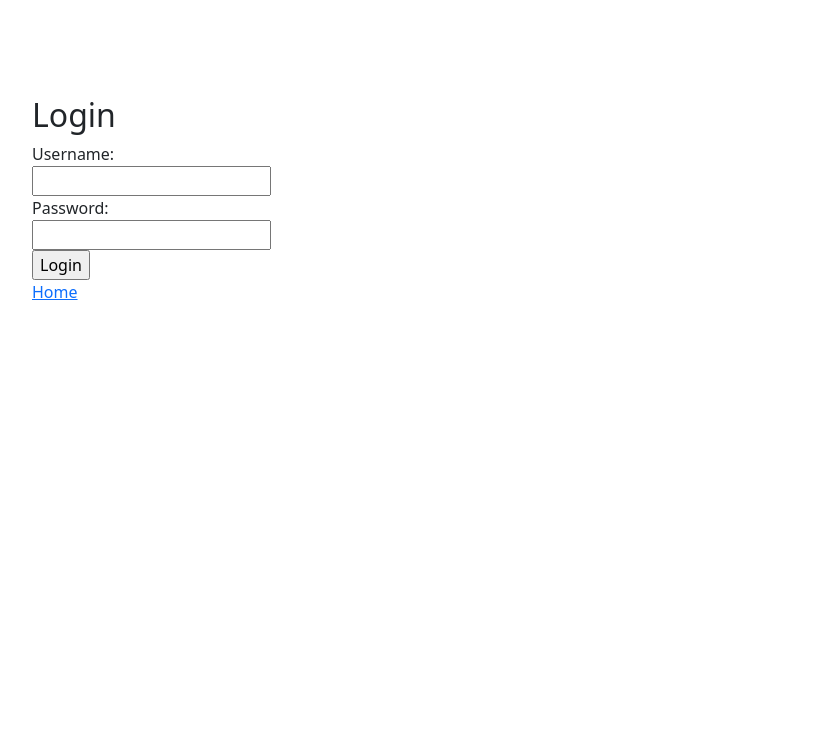
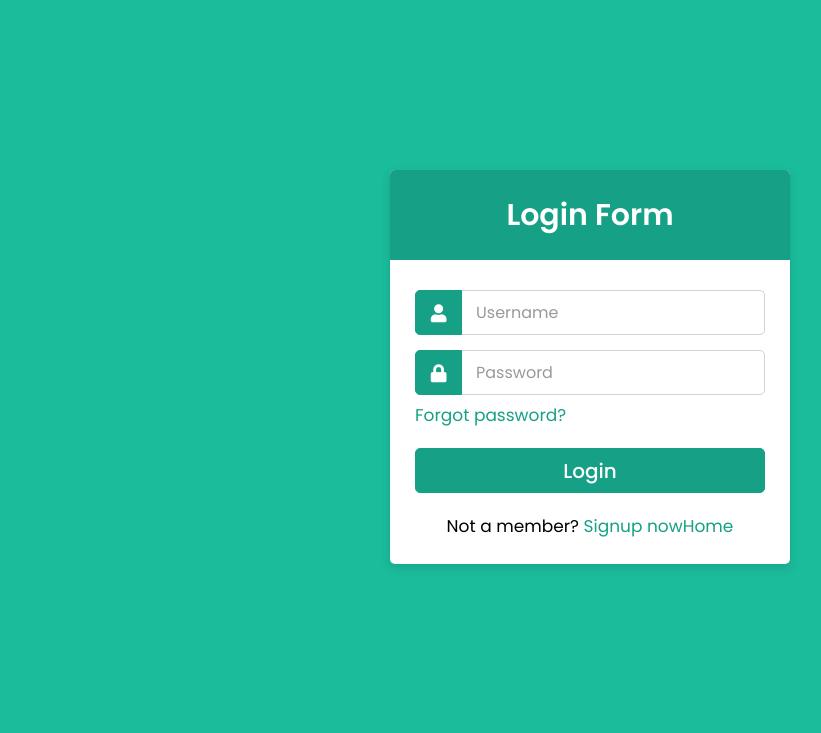
Before and after one commit to MohamedBarhmate/pro_-Barhmate_mohammed, a PHP site: page /registration/public/login.php in a window 1280 px wide. Shown: the top 733 px of the page, without its empty margins (50-871 px from the left). Run offline with PHP 8.4, Linux system fonts and the light colour scheme.

Commit message:
Update Login

```diff
--- a/registration/public/login.php
+++ b/registration/public/login.php
@@ -1,35 +1,142 @@
+<!DOCTYPE html>
+<html lang="en" dir="ltr">
+  <head>
+    <meta charset="utf-8">
+    <meta name="viewport" content="width=device-width, initial-scale=1.0">
+     <title>Login Form Iherb</title>
+    <link rel="stylesheet" href="">
+    <style>
+        @import url('https://fonts.googleapis.com/css2?family=Poppins:wght@200;300;400;500;600;700&display=swap');
+*{
+  margin: 0;
+  padding: 0;
+  box-sizing: border-box;
+  font-family: 'Poppins',sans-serif;
+}
+body{
+  background: #1abc9c;
+  overflow: hidden;
+}
+::selection{
+  background: rgba(26,188,156,0.3);
+}
+.container{
+  max-width: 440px;
+  padding: 0 20px;
+  margin: 170px auto;
+}
+.wrapper{
+  width: 100%;
+  background: #fff;
+  border-radius: 5px;
+  box-shadow: 0px 4px 10px 1px rgba(0,0,0,0.1);
+}
+.wrapper .title{
+  height: 90px;
+  background: #16a085;
+  border-radius: 5px 5px 0 0;
+  color: #fff;
+  font-size: 30px;
+  font-weight: 600;
+  display: flex;
+  align-items: center;
+  justify-content: center;
+}
+.wrapper form{
+  padding: 30px 25px 25px 25px;
+}
+.wrapper form .row{
+  height: 45px;
+  margin-bottom: 15px;
+  position: relative;
+}
+.wrapper form .row input{
+  height: 100%;
+  width: 100%;
+  outline: none;
+  padding-left: 60px;
+  border-radius: 5px;
+  border: 1px solid lightgrey;
+  font-size: 16px;
+  transition: all 0.3s ease;
+}
+form .row input:focus{
+  border-color: #16a085;
+  box-shadow: inset 0px 0px 2px 2px rgba(26,188,156,0.25);
+}
+form .row input::placeholder{
+  color: #999;
+}
+.wrapper form .row i{
+  position: absolute;
+  width: 47px;
+  height: 100%;
+  color: #fff;
+  font-size: 18px;
+  background: #16a085;
+  border: 1px solid #16a085;
+  border-radius: 5px 0 0 5px;
+  display: flex;
+  align-items: center;
+  justify-content: center;
+}
+.wrapper form .pass{
+  margin: -8px 0 20px 0;
+}
+.wrapper form .pass a{
+  color: #16a085;
+  font-size: 17px;
+  text-decoration: none;
+}
+.wrapper form .pass a:hover{
+  text-decoration: underline;
+}
+.wrapper form .button input{
+  color: #fff;
+  font-size: 20px;
+  font-weight: 500;
+  padding-left: 0px;
+  background: #16a085;
+  border: 1px solid #16a085;
+  cursor: pointer;
+}
+form .button input:hover{
+  background: #12876f;
+}
+.wrapper form .signup-link{
+  text-align: center;
+  margin-top: 20px;
+  font-size: 17px;
+}
+.wrapper form .signup-link a{
+  color: #16a085;
+  text-decoration: none;
+}
+form .signup-link a:hover{
+  text-decoration: underline;
+}
+    </style>
+    <link rel="stylesheet" href="https://cdnjs.cloudflare.com/ajax/libs/font-awesome/5.15.2/css/all.min.css"/>
 
-<!DOCTYPE html>
-<html lang="en">
-<head>
-    <meta charset="UTF-8">
-    <meta http-equiv="X-UA-Compatible" content="IE=edge">
-    <meta name="viewport" content="width=device-width, initial-scale=1.0">
-    <link href="https://cdn.jsdelivr.net/npm/bootstrap@5.0.2/dist/css/bootstrap.min.css" rel="stylesheet" integrity="sha384-EVSTQN3/azprG1Anm3QDgpJLIm9Nao0Yz1ztcQTwFspd3yD65VohhpuuCOmLASjC" crossorigin="anonymous">
-    <title>Login - MonoShop</title>
   </head>
   <body>
-<br>
-<br>
-<br>
-<br>
-
-<div class="container" style="display: flex; justify-content: start-end">
+    <div class="container">
+      <div class="wrapper">
+        <div class="title"><span>Login Form</span></div>
+        <form action="procedure_login.php" method="post">
           <div class="row">
-        <div class="col-md-10">
-        <h2>Login</h2>
-        <form action="procedure_login.php" method="post">
-        <!-- Add login form fields -->
-        <label for="user_name">Username:</label>
-        <input type="text" name="user_name">
-        <br>
-        <label for="pwd">Password:</label>
-        <input type="password" name="pwd">
-        <br>
+            <i class="fas fa-user"></i>
+            <input type="text" name="user_name" placeholder="Username" required>
+          </div>
+          <div class="row">
+            <i class="fas fa-lock"></i>
+            <input type="password" name="pwd" placeholder="Password" required>
+          </div>
+          <div class="pass"><a href="#">Forgot password?</a></div>
+          <div class="row button">
             <input type="submit" value="Login">
-        </form>
-    <a href="../../index.php">Home</a>
-
+          </div>
+          <div class="signup-link">Not a member? <a href="#">Signup now</a><a href="../../index.php">Home</a></div>
           <?php
     // Display error messages if they exist
     if (isset($_GET['error'])) {
@@ -38,8 +145,6 @@
     }
     ?>
         </form>
-
-        </div>
       </div>
     </div>
 
```
Lines whose indentation alone changed are shown as unchanged.
